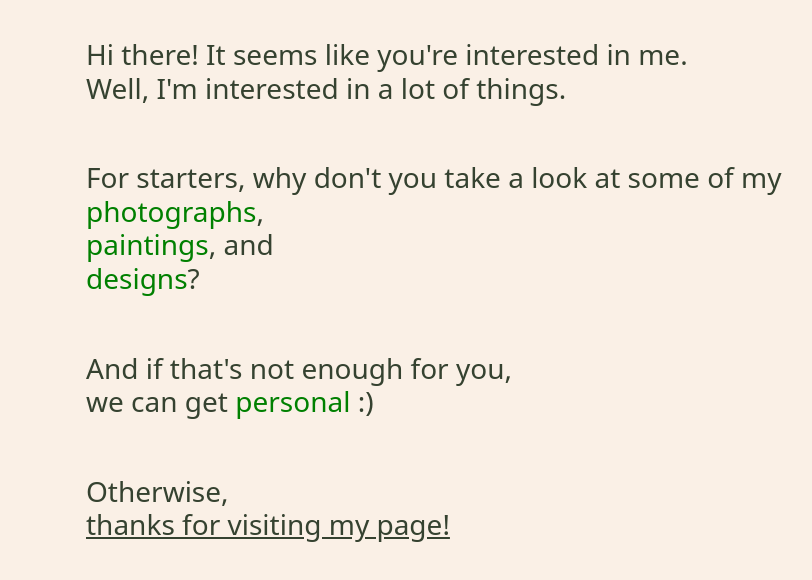
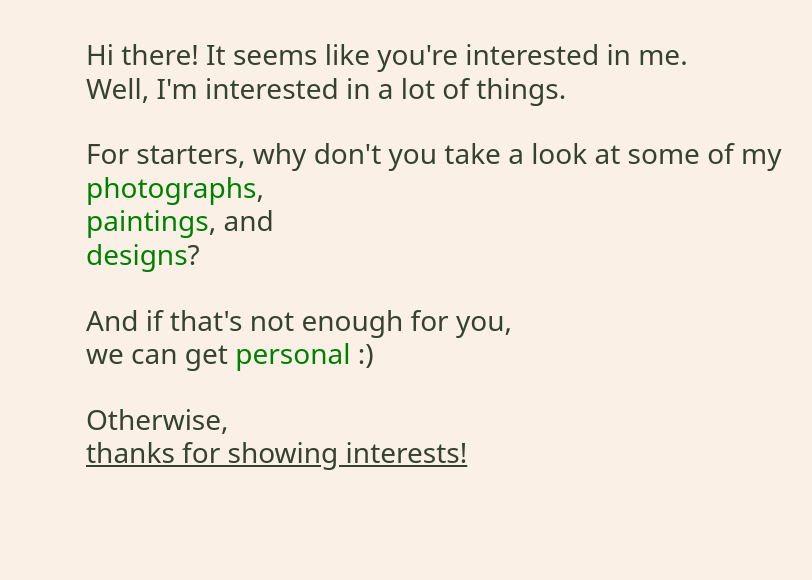
Before and after one commit to fruitiecutiepie/code50-104437268, a plain HTML site: page pset8/homepage/index.html in a window 1280 px wide. Shown: the part 102-682 px from the top of the page, without its empty margins (6-818 px from the left). Drawn offline with nearby package versions, Linux system fonts and the light colour scheme.

Commit message:
Fri, Aug 12, 2022, 3:57 PM +00:00

```diff
--- a/pset8/homepage/index.html
+++ b/pset8/homepage/index.html
@@ -29,15 +29,15 @@
     <body>
         <br><br><br>
         <h3>Hi there! It seems like you're interested in me. <br>
-            Well, I'm interested in a lot of things. </h3><br><br>
+            Well, I'm interested in a lot of things. </h3><br>
         <h3>For starters, why don't you take a look at some of my <br>
         <a href="photographs.html">photographs</a>, <br>
         <a href="paintings.html">paintings</a>, and <br>
-        <a href="designs.html">designs</a>? </h3><br><br>
+        <a href="designs.html">designs</a>? </h3><br>
         <!-- personal better put arrow to social accounts (icons), update next time-->
         <h3>And if that's not enough for you, <br>
-            we can get <a href="https://biolinky.co/audreysantoso">personal</a> :) </h3><br><br>
+            we can get <a href="https://biolinky.co/audreysantoso">personal</a> :) </h3><br>
         <h3>Otherwise, <br>
-            <u>thanks for visiting my page!</u></h3>
+            <u>thanks for showing interests!</u></h3>
     </body>
 </html>
```
